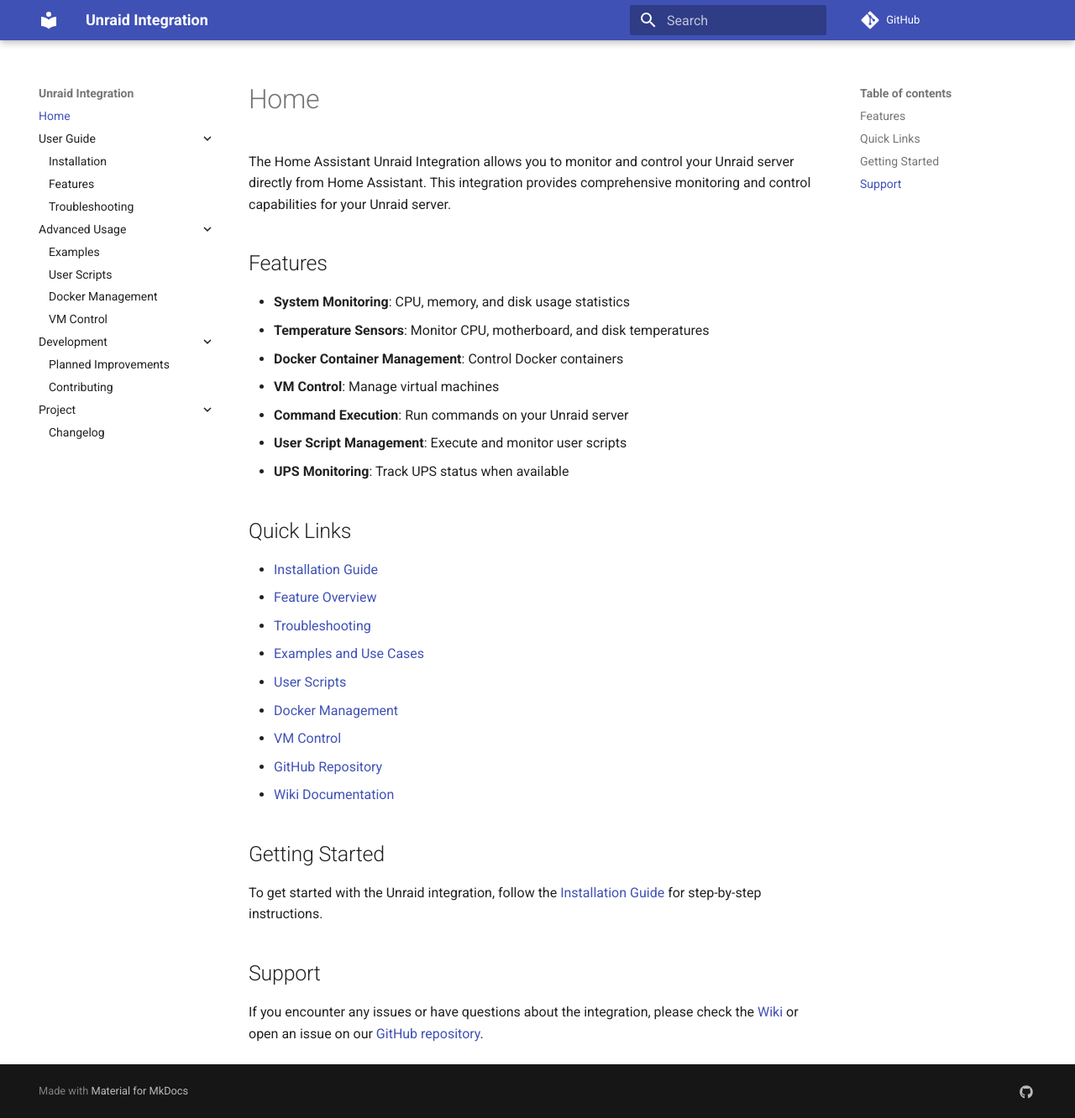
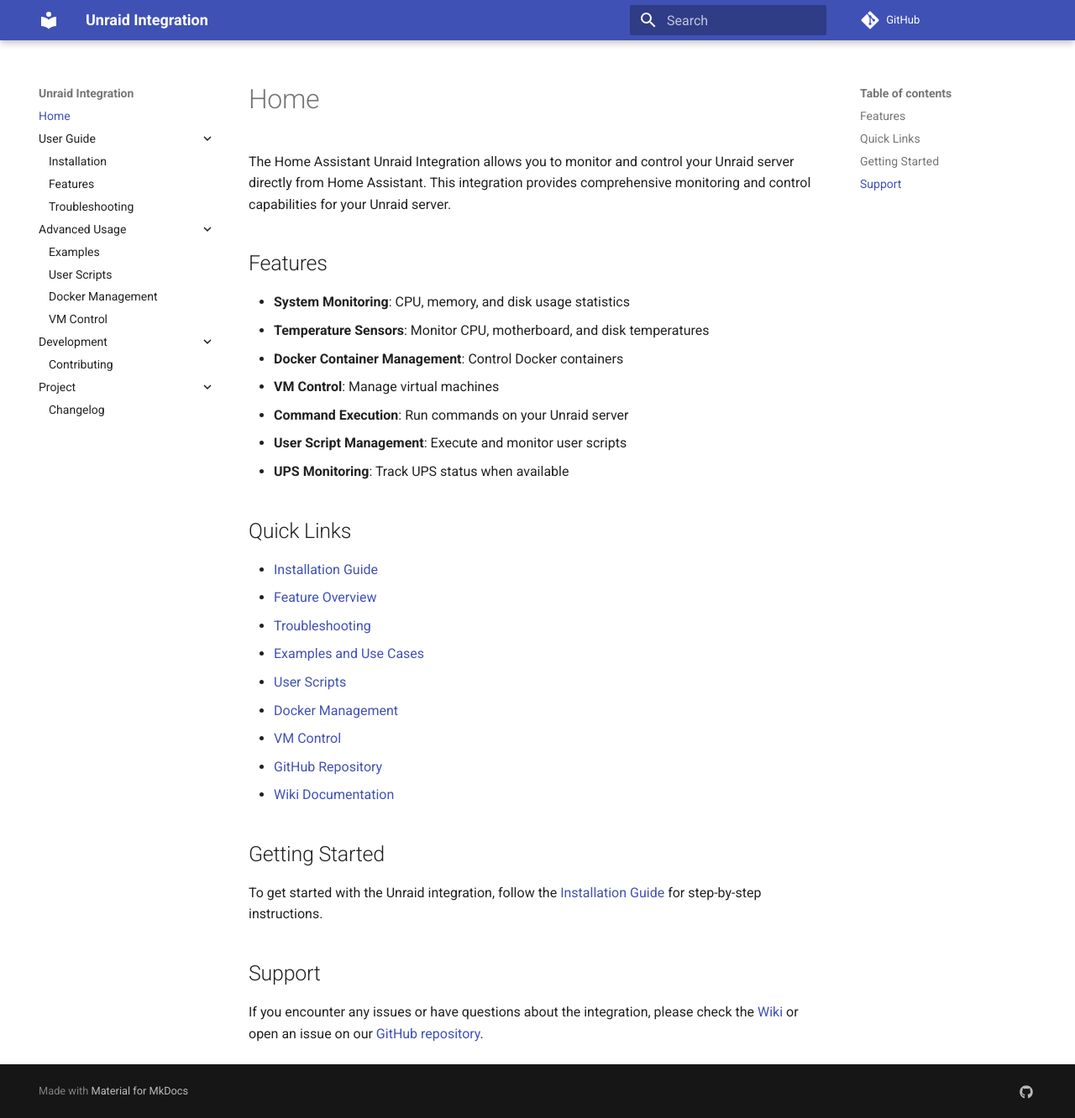
Before and after one commit to domalab/ha-unraid, an MkDocs documentation site: the page built from docs/index.md, in a window 1280 px wide and 1332 px high. Shown: the whole window at 84% size. Built offline with MkDocs 1.6.1 and Material for MkDocs 9.7.7, drawn with Linux system fonts in a browser that asks for light colours; comment, search, counter and statistics services are not loaded.

Commit message:
formatting

```diff
--- a/mkdocs.yml
+++ b/mkdocs.yml
@@ -60,7 +60,6 @@
     - Docker Management: advanced/docker-management.md
     - VM Control: advanced/vm-control.md
   - Development:
-    - Planned Improvements: development/improvements.md
     - Contributing: development/contributing.md
   - Project:
     - Changelog: https://github.com/domalab/ha-unraid/blob/main/CHANGELOG.md
```
